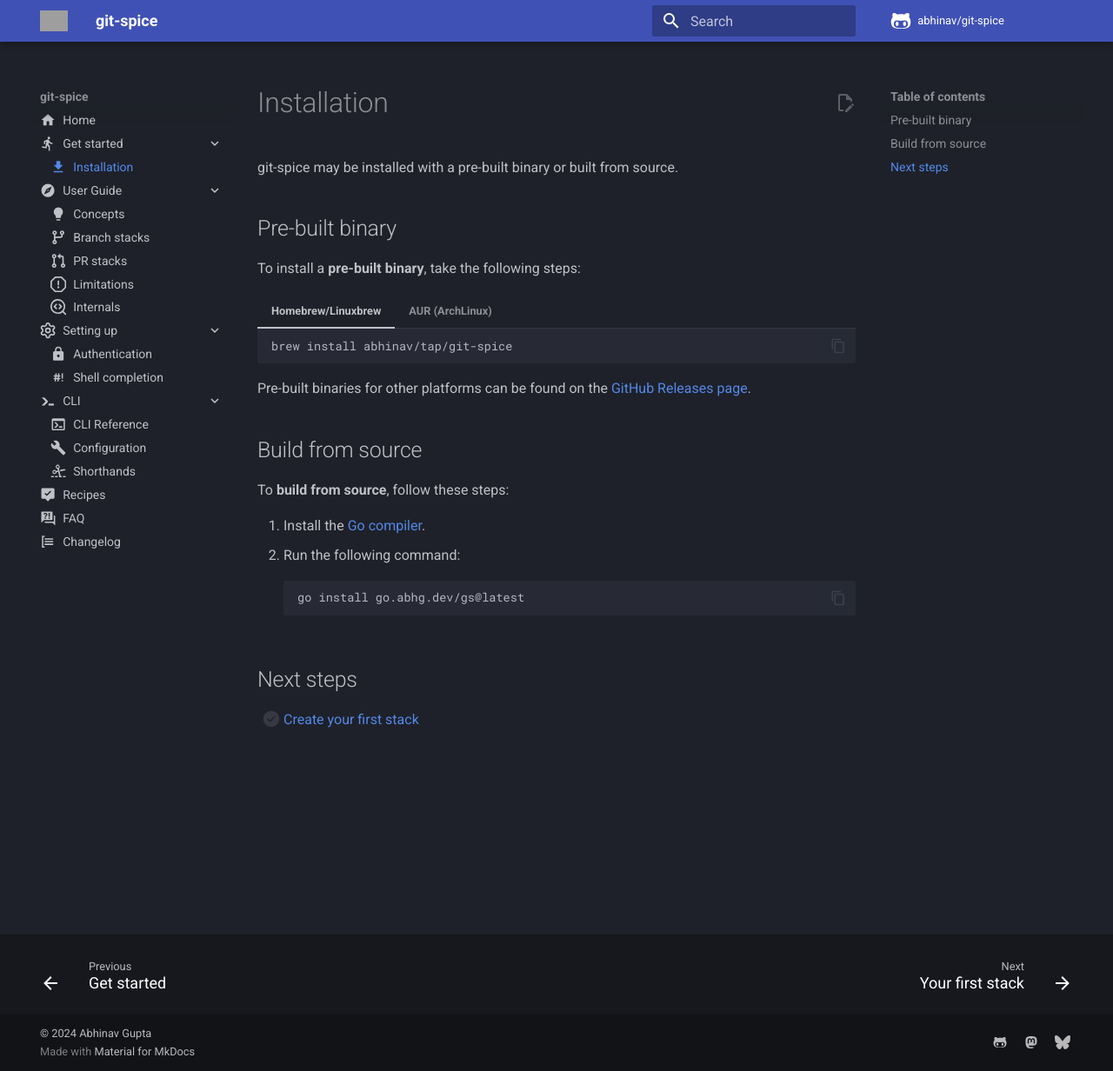
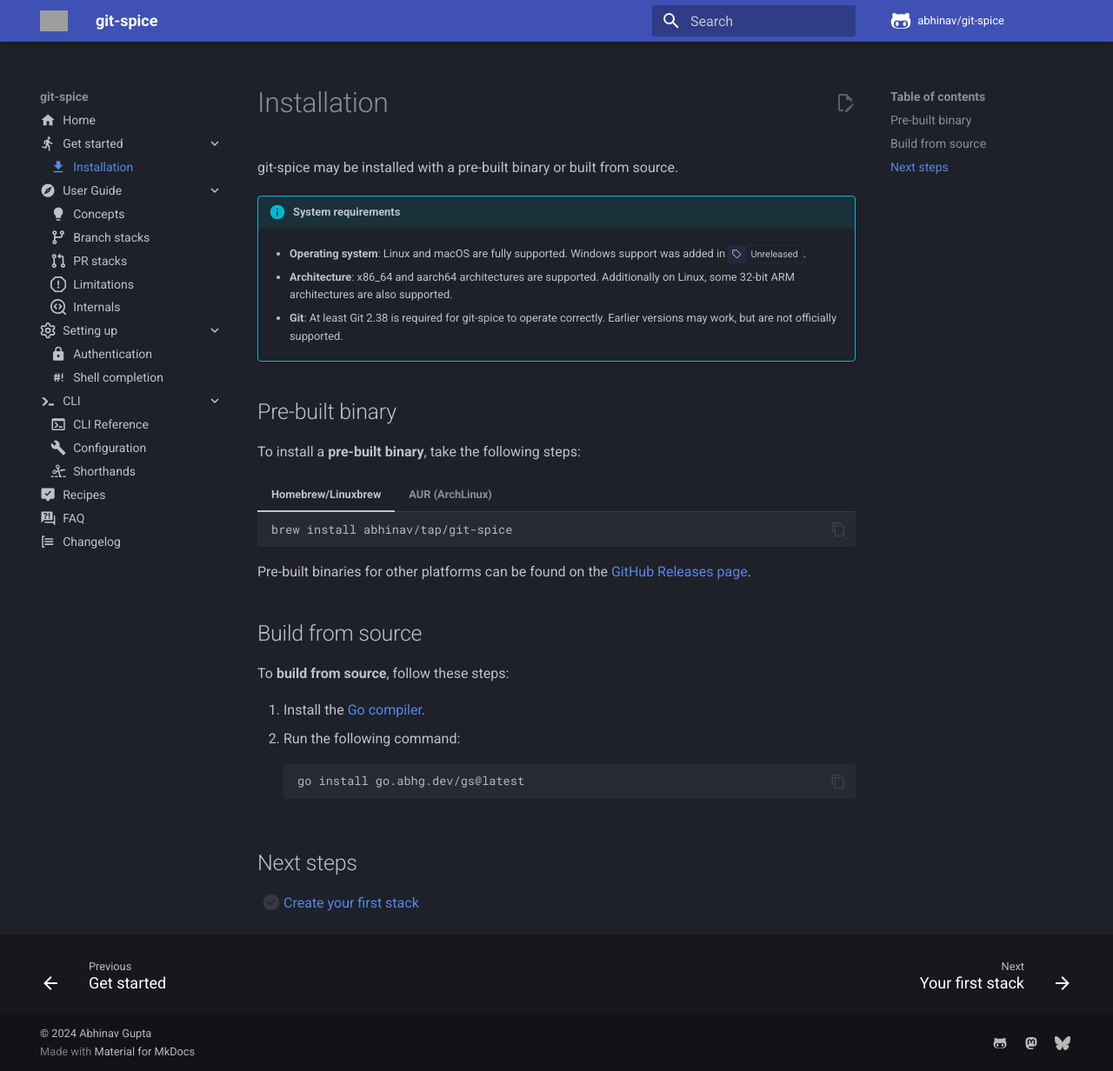
Before and after one commit to abhinav/git-spice, an MkDocs documentation site: the page built from doc/src/start/install.md, in a window 1280 px wide and 1232 px high. Shown: the whole window at 87% size. Built offline with MkDocs 1.6.1 and Material for MkDocs 9.7.7, drawn with Linux system fonts in a browser that asks for light colours; comment, search, counter and statistics services are not loaded; grey boxes are pictures that could not be loaded.

Commit message:
doc/install: Add system requirements

```diff
--- a/doc/src/start/install.md
+++ b/doc/src/start/install.md
@@ -9,6 +9,20 @@
 
 git-spice may be installed with a pre-built binary
 or built from source.
+
+!!! info "System requirements"
+
+    - **Operating system**:
+      Linux and macOS are fully supported.
+      Windows support was added in <!-- gs:version unreleased -->.
+
+    - **Architecture**:
+      x86_64 and aarch64 architectures are supported.
+      Additionally on Linux, some 32-bit ARM architectures are also supported.
+
+    - **Git**:
+      At least Git 2.38 is required for git-spice to operate correctly.
+      Earlier versions may work, but are not officially supported.
 
 ## Pre-built binary
 
```
